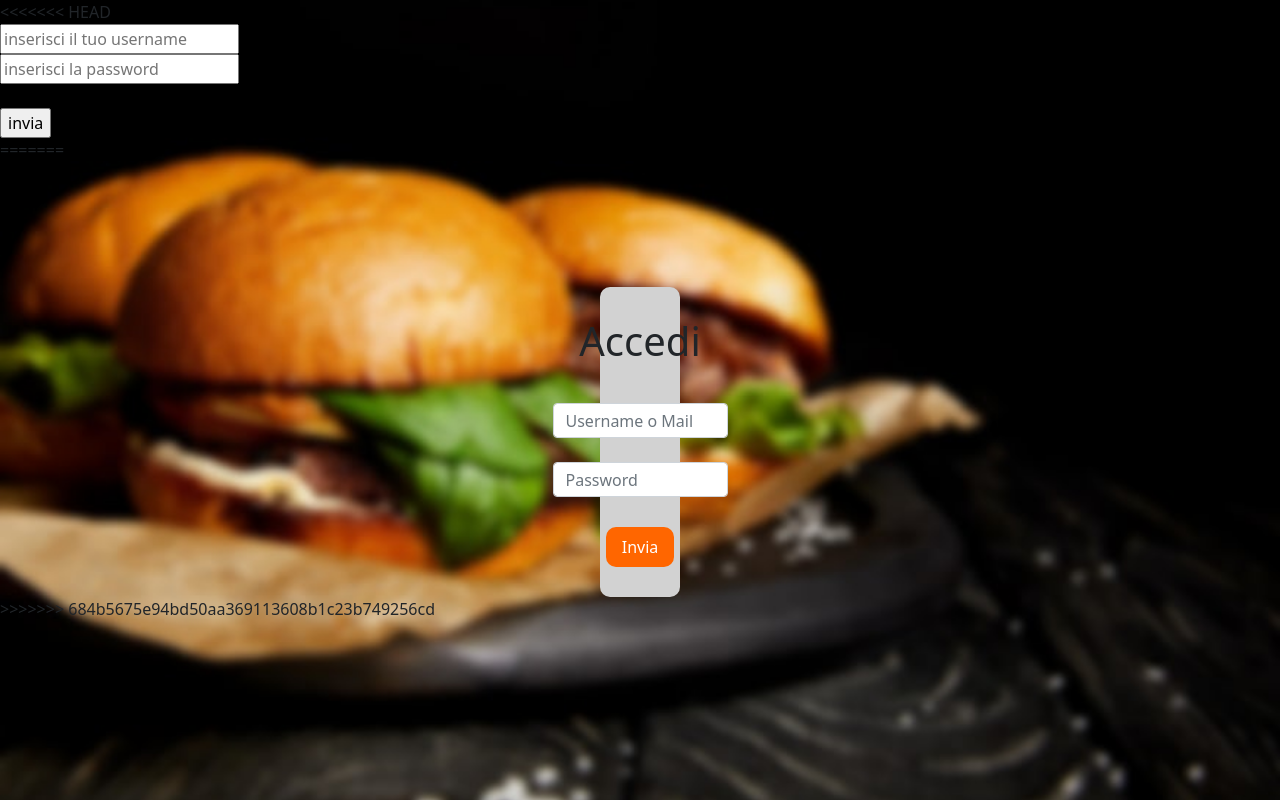
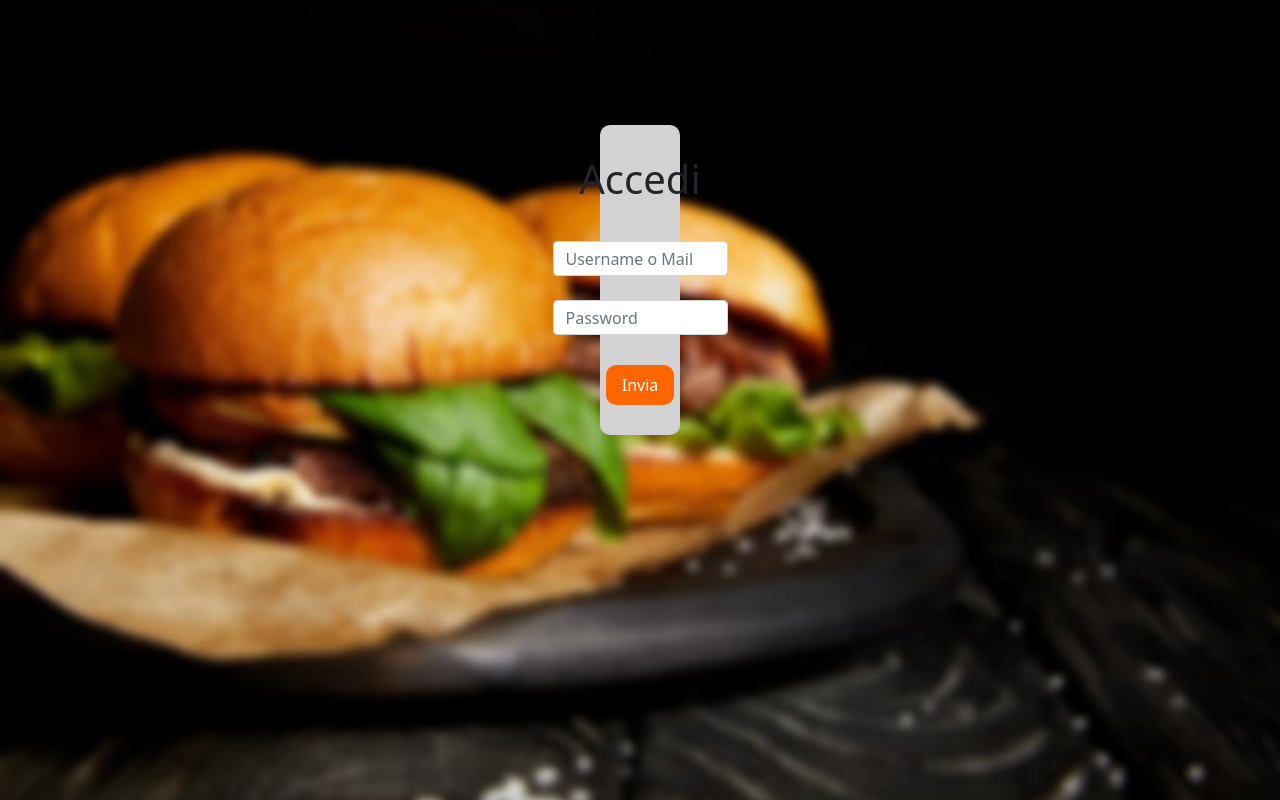
Before and after one commit to simonegrazioli/ProgettoGruppoD, a Java web app: page /Accedi.jsp in a window 1280 px wide. Run offline with Tomcat 11, a stand-in JSP engine, Linux system fonts and the light colour scheme.

Commit message:
modifiche

```diff
--- a/ProgettoGruppoD/src/main/webapp/Accedi.jsp
+++ b/ProgettoGruppoD/src/main/webapp/Accedi.jsp
@@ -16,14 +16,6 @@
         <script src="https://cdn.jsdelivr.net/npm/bootstrap@5.1.3/dist/js/bootstrap.bundle.min.js"></script>
         <script src="https://code.jquery.com/jquery-3.6.0.js"></script>
     </head>
-<<<<<<< HEAD
-    <body>
-        <form action="accedi" method="POST">
-                <input type="text" name="nome_utente" placeholder="inserisci il tuo username"/><br>
-                <input type="password" placeholder="inserisci la password"/><br><br>
-                <input type="submit" value="invia"/>
-        </form>
-=======
     <body id="body">
         <div id="containeraccedi" style="margin-top: 125px;">
             <div class="row justify-content-center">
@@ -41,6 +33,5 @@
                 </div>
             </div>
         </div>
->>>>>>> 684b5675e94bd50aa369113608b1c23b749256cd
     </body>
 </html>
```
Also changed, not shown: ProgettoGruppoD/src/main/java/e_registrati.java (+0 -10 lines), 1 other file.
